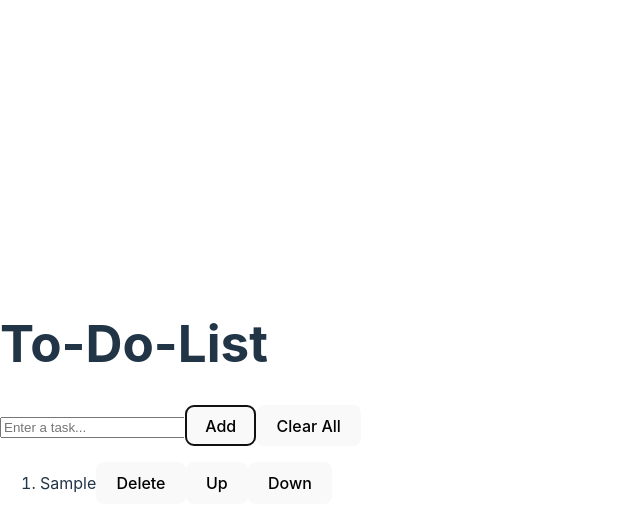
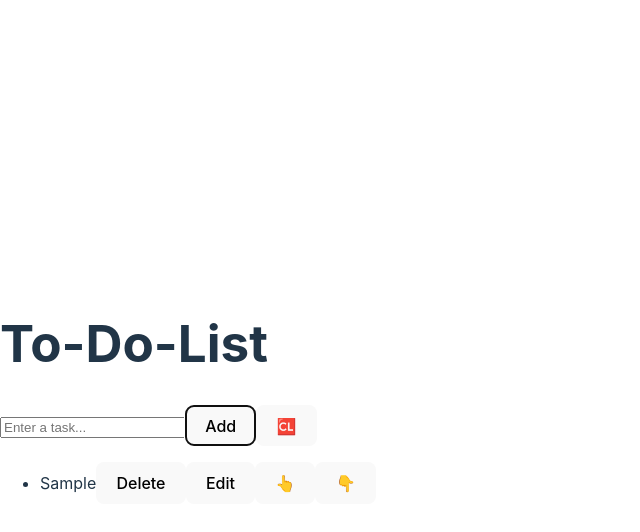
Before and after one commit to MichalWollny/ToDoListReactVer1, a React (Vite) app: page / in a window 1280 px wide. Both pictures are taken after typing "Sample" into the empty fields and a click on the button "Add". Shown: the top 532 px of the page, without its empty margins (0-640 px from the left). Built offline with nearby package versions, Linux system fonts and the light colour scheme.

Commit message:
Edit buttom

```diff
--- a/src/components/ToDoList.jsx
+++ b/src/components/ToDoList.jsx
@@ -1,8 +1,11 @@
 import React, { useState } from "react";
+// import { Edit } from "./Edit";
 
 function ToDoList() {
   const [tasks, setTasks] = useState([]);
   const [newTask, setNewTask] = useState("");
+  const [editIndex, setEditIndex] = useState(-1); // Track the index of the task being edited
+  const [editedTask, setEditedTask] = useState("");
 
   function handleInputChange(event) {
     setNewTask(event.target.value);
@@ -23,7 +26,26 @@ function ToDoList() {
   function clearAll() {
     setTasks([]);
   }
+  //   Edit
+  function EditTask(index) {
+    setEditIndex(index);
+    setEditedTask(tasks[index]);
+  }
+
+  // Edit save
+  function SaveEditedTask(index) {
+    const updatedTasks = [...tasks];
+    updatedTasks[index] = editedTask;
+    setTasks(updatedTasks);
+    setEditIndex(-1); // Reset edit index
+  }
+  // Edit cansel
+  function CancelEdit() {
+    setEditIndex(-1);
+  }
+
   // Move Up
+
   function moveTaskUp(index) {
     if (index > 0) {
       const updatedTasks = [...tasks];
@@ -34,7 +56,9 @@ function ToDoList() {
       setTasks(updatedTasks);
     }
   }
+
   // Move Down
+
   function moveTaskDown(index) {
     if (index < tasks.length - 1) {
       const updatedTasks = [...tasks];
@@ -63,28 +87,60 @@ function ToDoList() {
         </button>
         {/* Clear Button */}
         <button className="clear-button" onClick={clearAll}>
-          Clear All
+          🆑
         </button>
       </div>
-      <ol>
+      <ul>
+
+        {/*  edit button */}
         {tasks.map((task, index) => (
           <li key={index}>
-            <span className="text">{task}</span>
+            {editIndex === index ? (
+              <input
+                type="text"
+                value={editedTask}
+                onChange={(e) => setEditedTask(e.target.value)}
+              />
+            ) : (
+              <span className="text">{task}</span>
+            )}
+
             {/* Delete Button */}
-            <button className="delete-button" onClick={() => deleteTask(index)}>
+            <button className="barButton " onClick={() => deleteTask(index)}>
               Delete
             </button>
+
+            {/*  edit button */}
+            {editIndex === index ? (
+              <>
+                <button
+                  className="barButton "
+                  onClick={() => SaveEditedTask(index)}
+                >
+                  💾
+                </button>
+                <button className="barButton " onClick={() => CancelEdit()}>
+                  🙅
+                </button>
+              </>
+            ) : (
+              <button className="barButton " onClick={() => EditTask(index)}>
+                Edit
+              </button>
+            )}
+
             {/* Up Button */}
-            <button className="move-button" onClick={() => moveTaskUp(index)}>
-              Up
+            <button className="barButton " onClick={() => moveTaskUp(index)}>
+              👆
             </button>
-            {/* Down Button */}
-            <button className="move-button" onClick={() => moveTaskDown(index)}>
-              Down
+
+            {/* Down Button  */}
+            <button className="barButton " onClick={() => moveTaskDown(index)}>
+              👇
             </button>
           </li>
         ))}
-      </ol>
+      </ul>
     </div>
   );
 }
```
